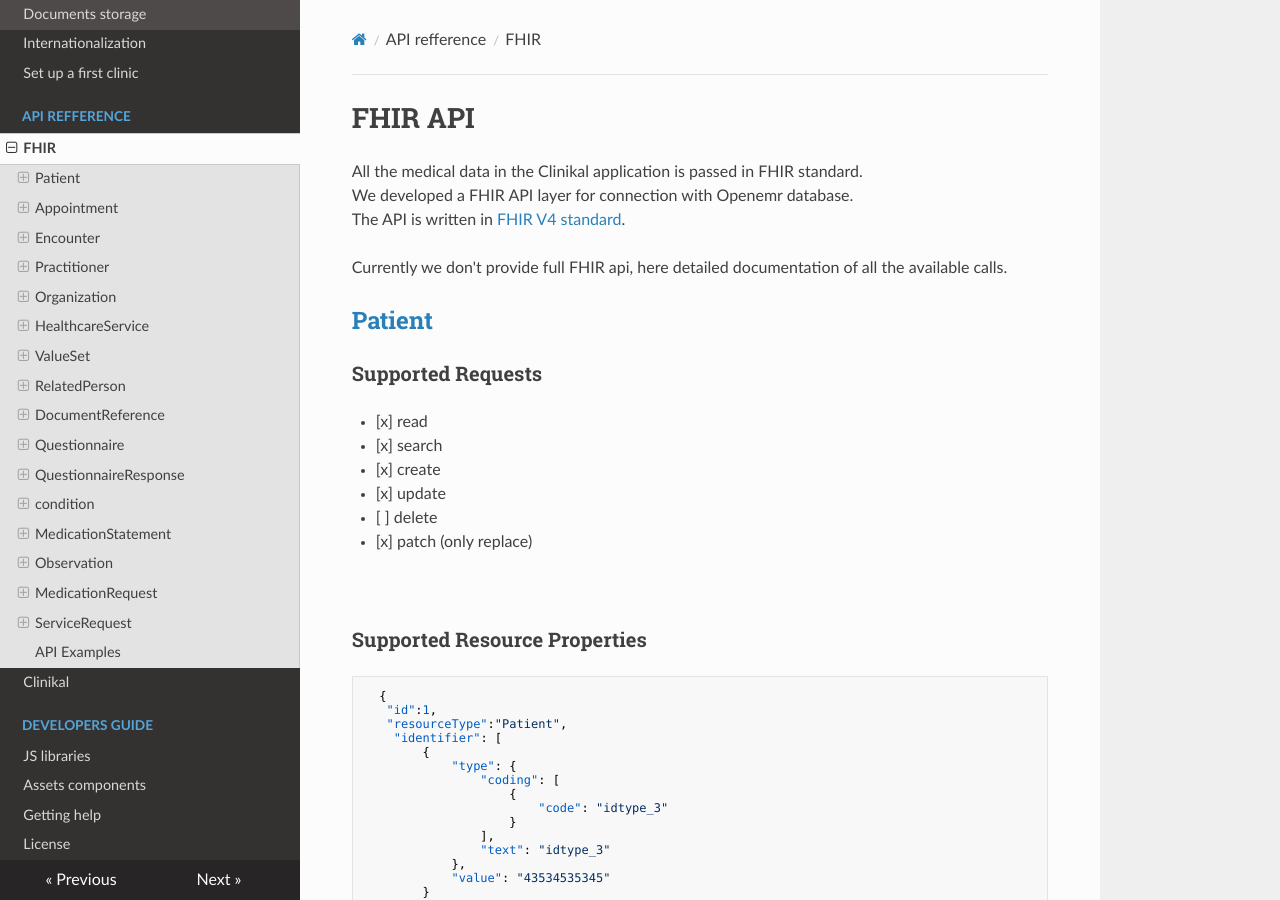
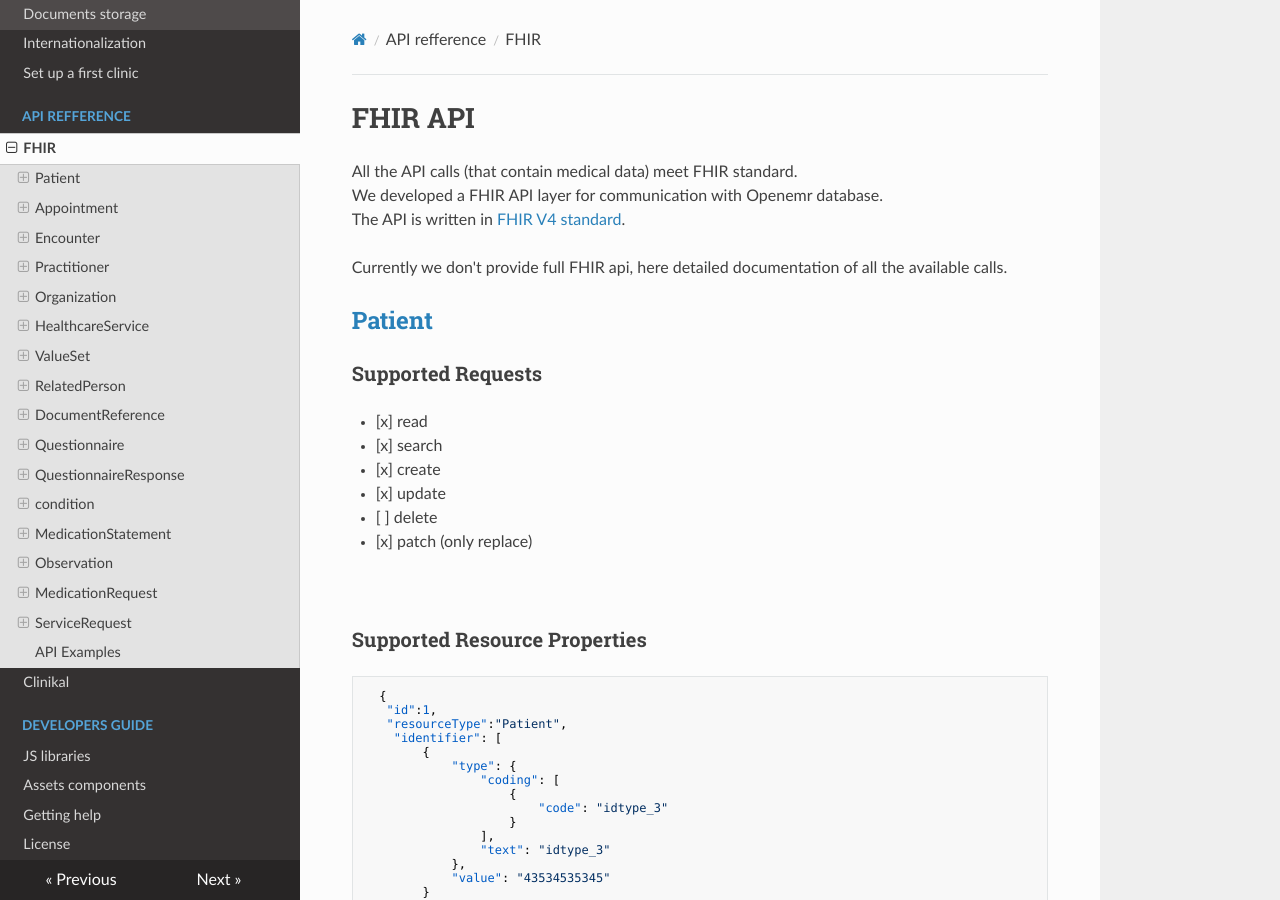
Before and after one commit to MohGovIL/Clinical-Documentation, an MkDocs documentation site: the page built from docs/api/fhir.md, in a window 1280 px wide and 900 px high. Built offline with MkDocs 1.6.1, drawn with Linux system fonts in a browser that asks for light colours; nearby versions of some CDN libraries.

Commit message:
improvments

```diff
--- a/docs/api/fhir.md
+++ b/docs/api/fhir.md
@@ -1,7 +1,7 @@
 # FHIR API
 
-All the medical data in the Clinikal application is passed in FHIR standard.
-We developed a FHIR API layer for connection with Openemr database.
+All the API calls (that contain medical data) meet FHIR standard.
+We developed a FHIR API layer for communication with Openemr database.
 The API is written in [FHIR V4 standard](https://www.hl7.org/fhir/http.html).
 
 Currently we don't provide full FHIR api, here detailed documentation of all the available calls.
```
